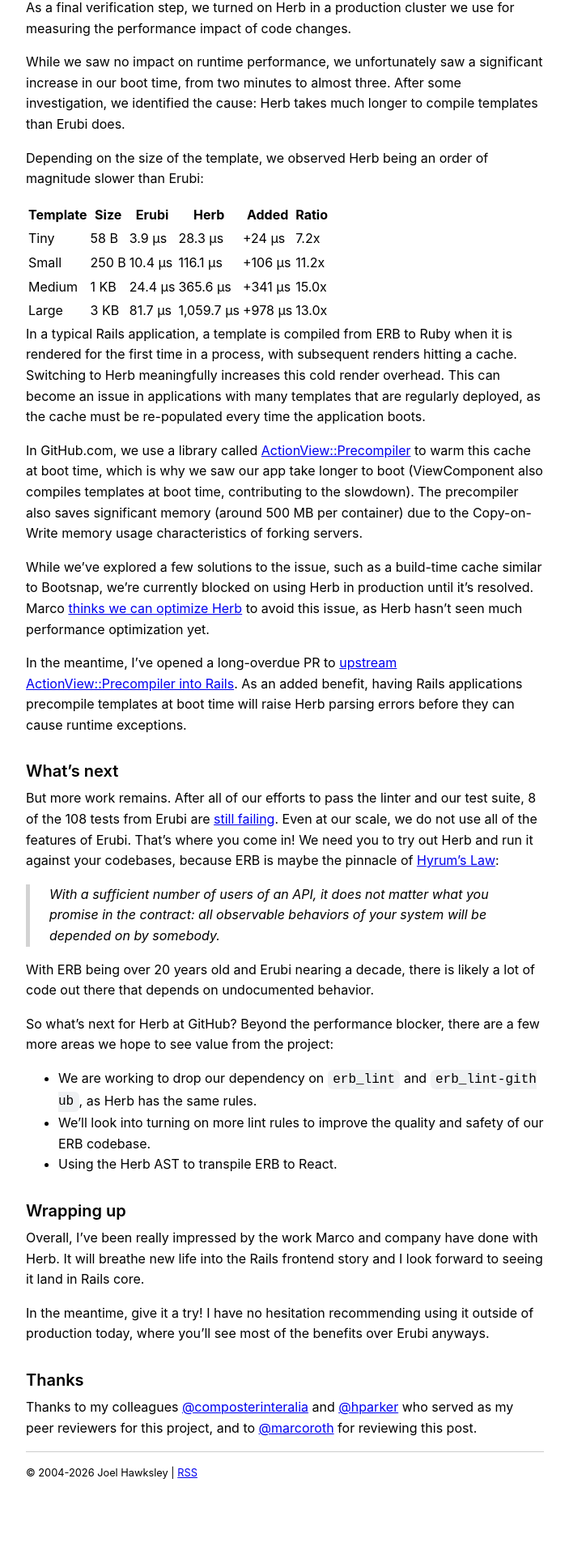
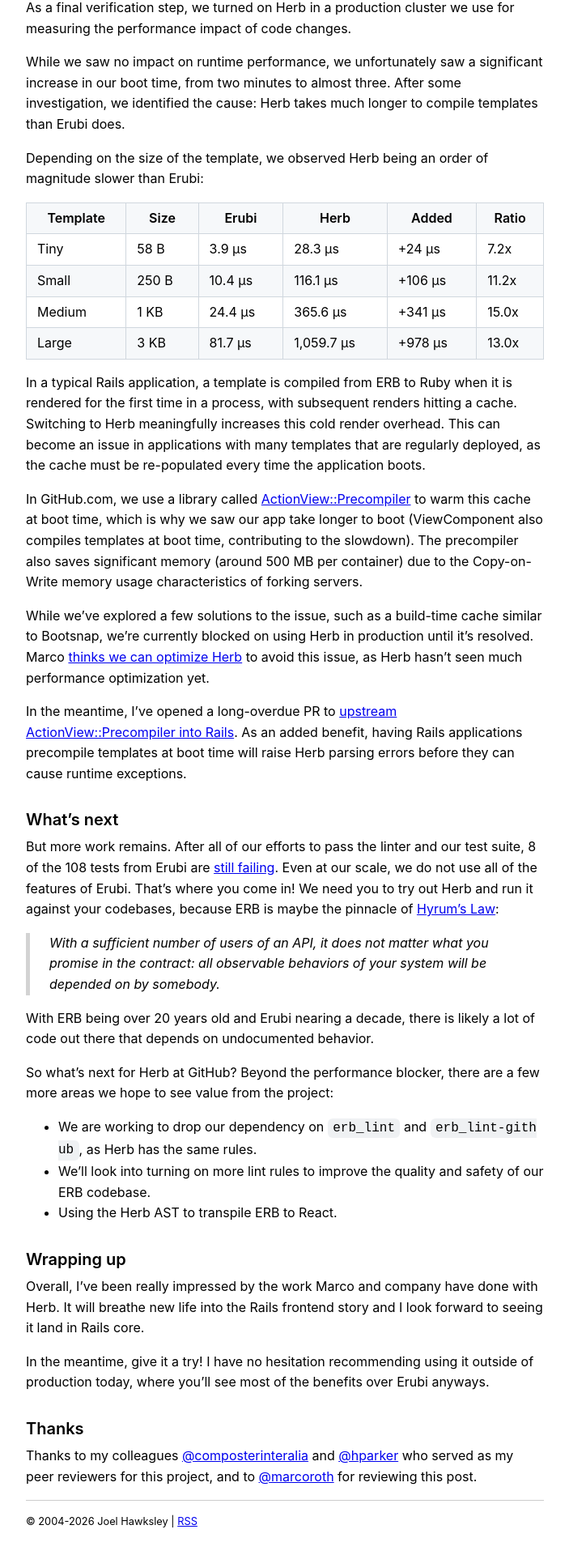
Before and after one commit to joelhawksley/identity, a Jekyll site: the page built from _posts/2026-05-06-adopting-herb-at-github.md, in a window 1280 px wide. Shown: the part 4339-6259 px from the top of the page at 81% size, without its empty margins (288-991 px from the left). Built offline with Jekyll 4.4.1, drawn with Linux system fonts in a browser that asks for light colours; a script that is not in the unit is left out; before the commit the page ends 6217 px from its top, so only the background shows below that.

Commit message:
table styles

```diff
--- a/_layouts/default.html
+++ b/_layouts/default.html
@@ -156,6 +156,41 @@
         margin-bottom: 2rem;
       }
 
+      table:not(.slides) {
+        border-spacing: 0;
+        border-collapse: collapse;
+        width: 100%;
+        overflow: auto;
+        margin-bottom: 1rem;
+      }
+
+      table:not(.slides) th,
+      table:not(.slides) td {
+        padding: 6px 13px;
+        border: 1px solid #d0d7de;
+      }
+
+      table:not(.slides) th {
+        font-weight: 600;
+        background-color: #f6f8fa;
+      }
+
+      table:not(.slides) tr:nth-child(2n) {
+        background-color: #f6f8fa;
+      }
+
+      @media (prefers-color-scheme: dark) {
+        table:not(.slides) th,
+        table:not(.slides) td {
+          border-color: #3d444d;
+        }
+
+        table:not(.slides) th,
+        table:not(.slides) tr:nth-child(2n) {
+          background-color: #161b22;
+        }
+      }
+
       table.slides {
         border: none;
         border-collapse: collapse;
```
